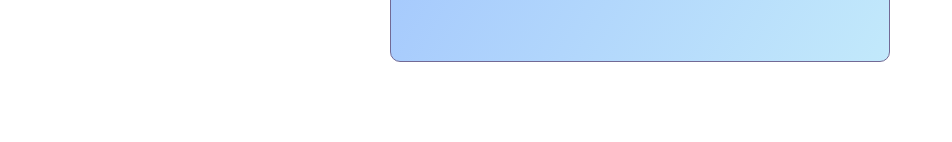
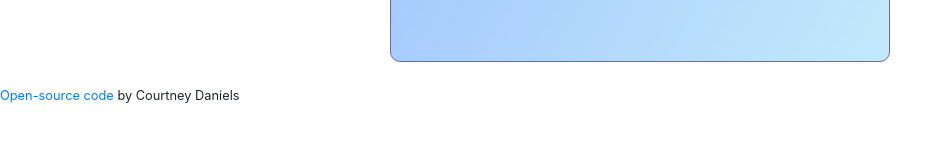
Before and after one commit to Court121/Weather-App-, a plain HTML site: page index.html in a window 1280 px wide. Shown: the part 216-358 px from the top of the page, without its empty margins (0-952 px from the left). Drawn offline with nearby package versions, Linux system fonts and the light colour scheme; no server answers.

Commit message:
fixed html and javascript

```diff
--- a/index.html
+++ b/index.html
@@ -65,7 +65,10 @@
   </div>
   </div>
   <footer>
-
+    <small>
+      <a href="https://github.com/Court121/Weather-App-" target="_blank">Open-source code</a>
+      by Courtney Daniels
+    </small>
   </footer>
   <script src="src/script.js"></script>
 </body>
--- a/src/script.js
+++ b/src/script.js
@@ -99,7 +99,7 @@ function handleSubmit(event) {
 function searchLocation(position) {
   let apiKey = "9e495337e0feec7ab53c0d9ca024297c";
   let apiUrl = `https://api.openweathermap.org/data/2.5/weather?lat=${position.coords.latitude}&lon=${position.coords.longitude}&appid=${apiKey}&units=metric`;
-  axios.get(apiUrl).then(displayShowWeather);
+  axios.get(apiUrl).then(displayTemperature);
 }
 
 function getCurrentLocation(event) {
```
